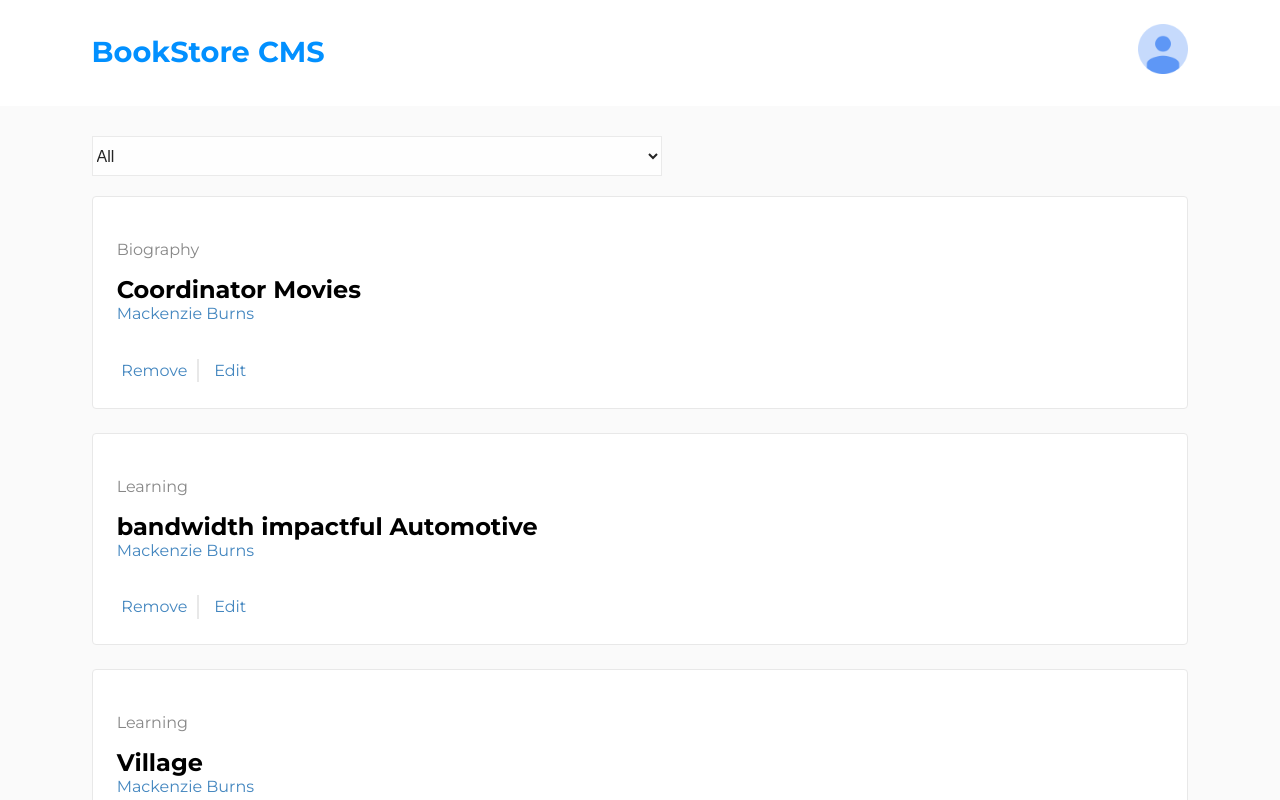
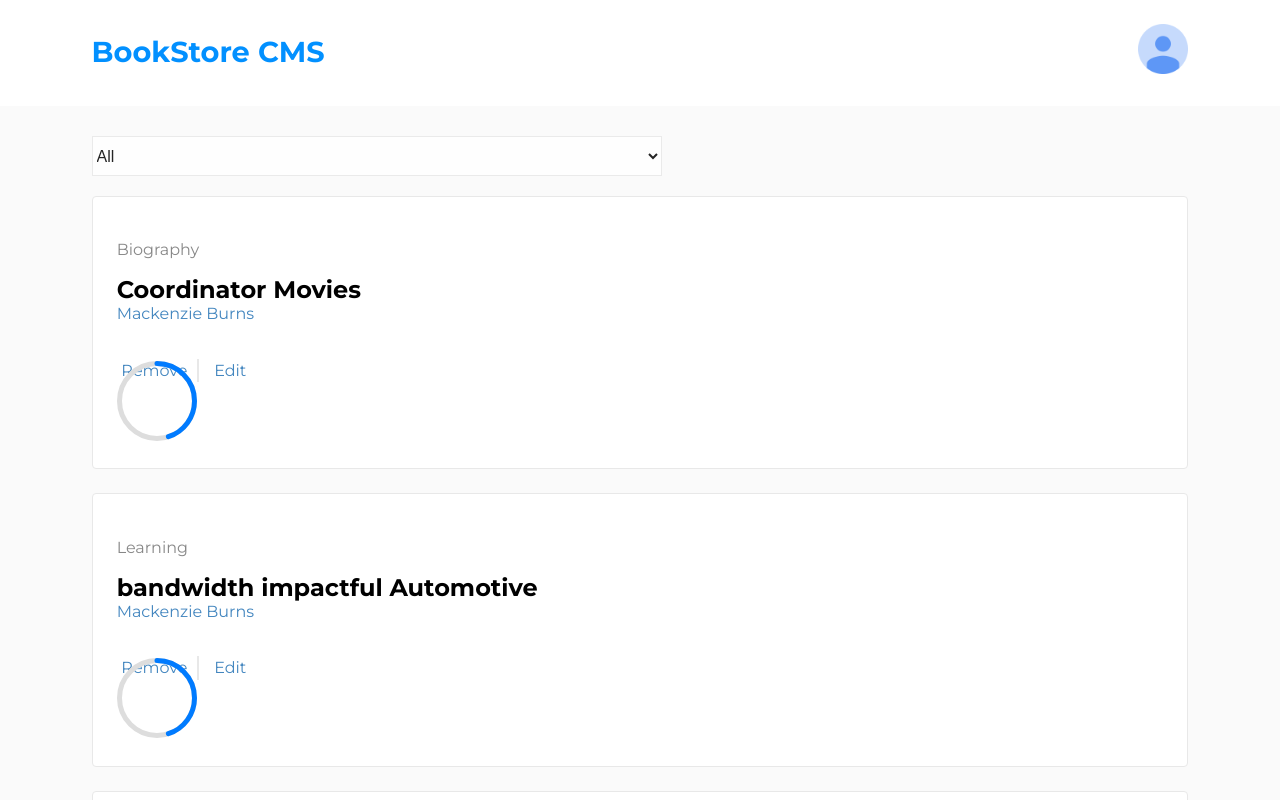
Before and after one commit to cdrani/book-cms, a React (Create React App) app: page / in a window 1280 px wide. Shown: the top 800 px of the page. Built offline with nearby package versions, Linux system fonts and the light colour scheme.

Commit message:
style CircleCompletion component

```diff
--- a/src/components/Book.js
+++ b/src/components/Book.js
@@ -1,5 +1,6 @@
 import React from 'react'
 import styled from 'styled-components'
+import CompletionCircle from './CompletionCircle'
 
 const BooksWrapper = styled.div`
   display: flex;
@@ -63,6 +64,7 @@ const Book = ({ book, handleRemoveBook }) => {
           <BorderedLink onClick={handleClick}>Remove</BorderedLink>
           <Link>Edit</Link>
         </LinksWrapper>
+        <CompletionCircle percentage={45} />
       </BookWrapper>
     </BooksWrapper>
   )
--- a/src/components/CompletionCircle.js
+++ b/src/components/CompletionCircle.js
@@ -1,28 +1,40 @@
 import React from 'react'
+import styled from 'styled-components'
+
+const Svg = styled.svg`
+  margin-top: -1.2rem;
+  margin-right: 1rem;
+  display: inline-block;
+`
+const Circle = styled.circle`
+  stroke: #ddd;
+  fill: none;
+`
+
+const CircleCompletion = styled(Circle)`
+  stroke: #007bff;
+  stroke-linecap: round;
+  stroke-linejoin: round;
+`
 
 const CompletionCircle = ({ percentage }) => {
-  const sqSize = 90
-  const strokeWidth = 8
+  const sqSize = 80
+  const strokeWidth = 5
   const radius = (sqSize - strokeWidth) / 2
   const viewBox = `0 0 ${sqSize} ${sqSize}`
   const dashArray = radius * Math.PI * 2
   const dashOffset = dashArray - dashArray * (percentage / 100)
 
   return (
-    <svg
-      className="progress-circle"
-      width={sqSize}
-      height={sqSize}
-      viewBox={viewBox}
-    >
-      <circle
+    <Svg width={sqSize} height={sqSize} viewBox={viewBox}>
+      <Circle
         className="circle-background"
         cx={sqSize / 2}
         cy={sqSize / 2}
         r={radius}
         strokeWidth={`${strokeWidth}px`}
       />
-      <circle
+      <CircleCompletion
         className="circle-progress"
         cx={sqSize / 2}
         cy={sqSize / 2}
@@ -34,8 +46,8 @@ const CompletionCircle = ({ percentage }) => {
           strokeDashoffset: dashOffset
         }}
       />
-    </svg>
+    </Svg>
   )
 }
 
-export default ProgressCircle
+export default CompletionCircle
```
